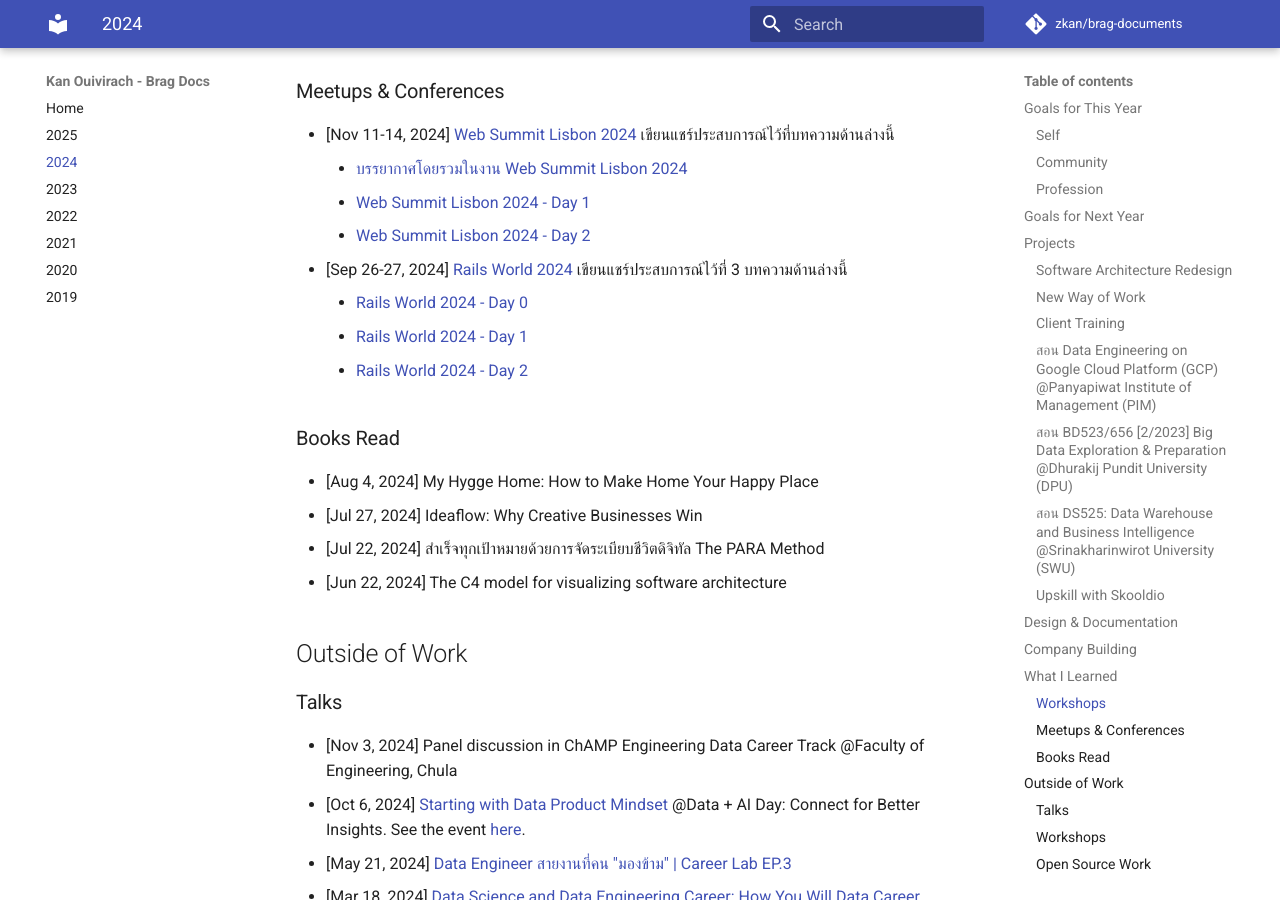
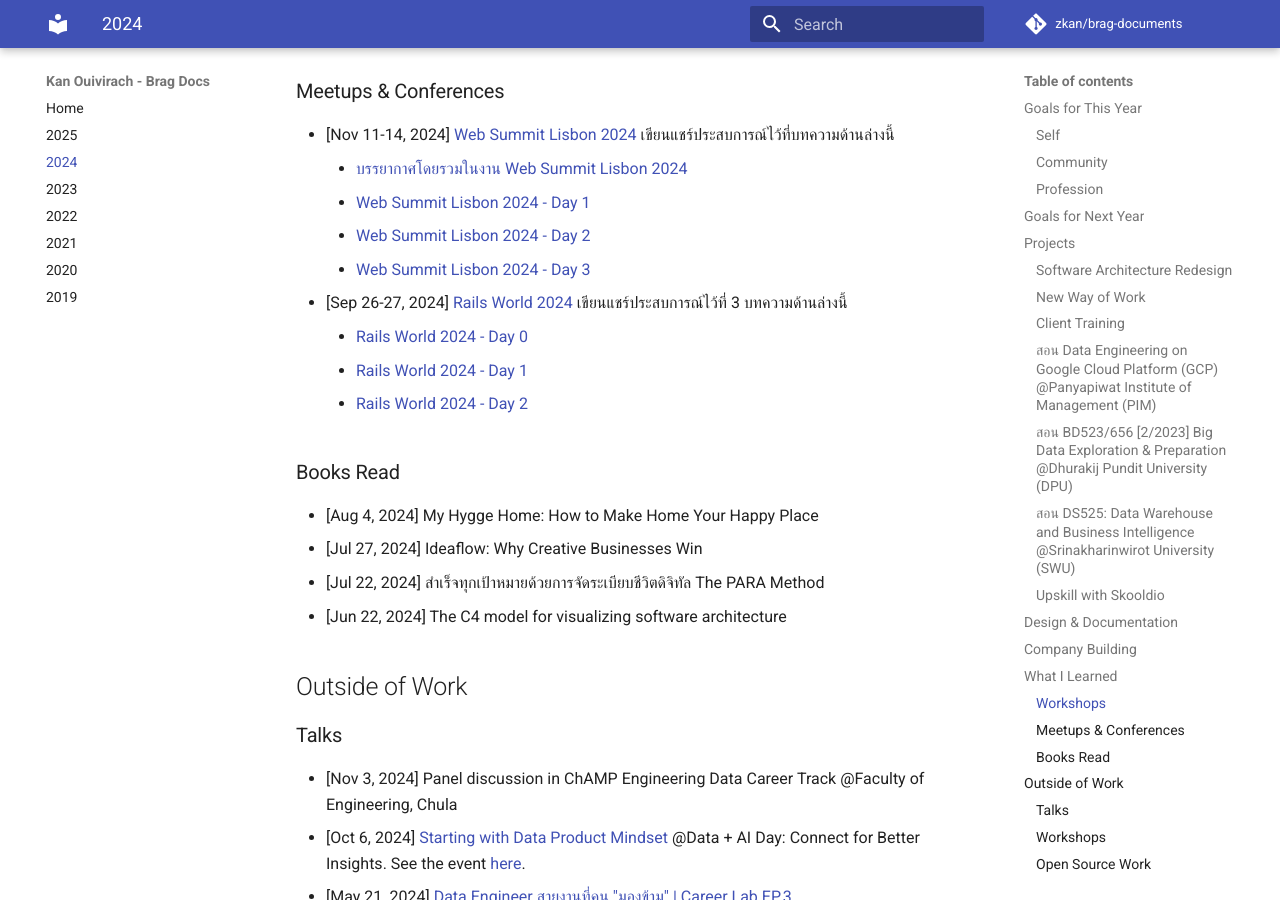
Before and after one commit to zkan/brag-documents, an MkDocs documentation site: the page built from docs/2024.md, in a window 1280 px wide and 900 px high, scrolled down 3672 px. Built offline with MkDocs 1.6.1 and Material for MkDocs 9.7.7, drawn with Linux system fonts in a browser that asks for light colours; comment, search, counter and statistics services are not loaded.

Commit message:
Add link to web summit day 3

```diff
--- a/docs/2024.md
+++ b/docs/2024.md
@@ -131,6 +131,7 @@
     * [บรรยากาศโดยรวมในงาน Web Summit Lisbon 2024](https://medium.com/odds-team/%E0%B8%9A%E0%B8%A3%E0%B8%A3%E0%B8%A2%E0%B8%B2%E0%B8%81%E0%B8%B2%E0%B8%A8%E0%B9%82%E0%B8%94%E0%B8%A2%E0%B8%A3%E0%B8%A7%E0%B8%A1%E0%B9%83%E0%B8%99%E0%B8%87%E0%B8%B2%E0%B8%99-web-summit-lisbon-2024-2fd7e616ddc5){: target="_blank"}
     * [Web Summit Lisbon 2024 - Day 1](https://medium.com/odds-team/web-summit-lisbon-2024-day-1-eeb26ded2fe6){: target="_blank"}
     * [Web Summit Lisbon 2024 - Day 2](https://medium.com/odds-team/web-summit-lisbon-2024-day-2-9049e0a906e7){: target="_blank"}
+    * [Web Summit Lisbon 2024 - Day 3](https://medium.com/odds-team/web-summit-lisbon-2024-day-3-1981d46559d3){: target="_blank"}
 * [Sep 26-27, 2024] [Rails World 2024](https://rubyonrails.org/world/2024){: target="_blank"} เขียนแชร์ประสบการณ์ไว้ที่ 3 บทความด้านล่างนี้
     * [Rails World 2024 - Day 0](https://medium.com/odds-team/rails-world-2024-day-0-c516f95fea01){: target="_blank"}
     * [Rails World 2024 - Day 1](https://medium.com/odds-team/rails-world-2024-day-1-c65c9d6eb7f4){: target="_blank"}
```
